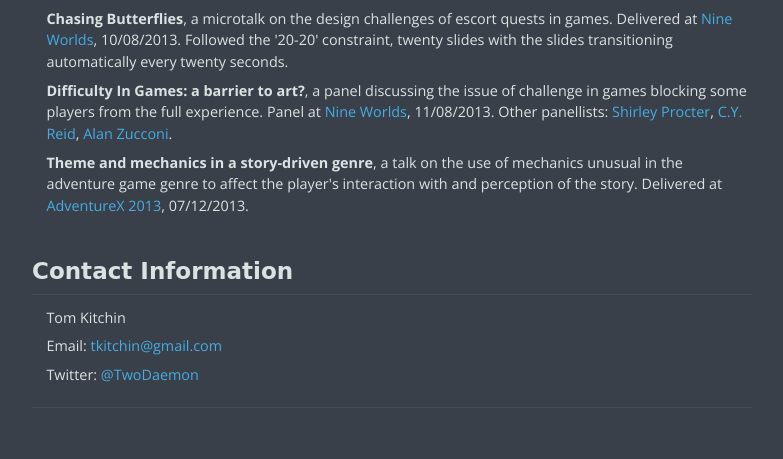
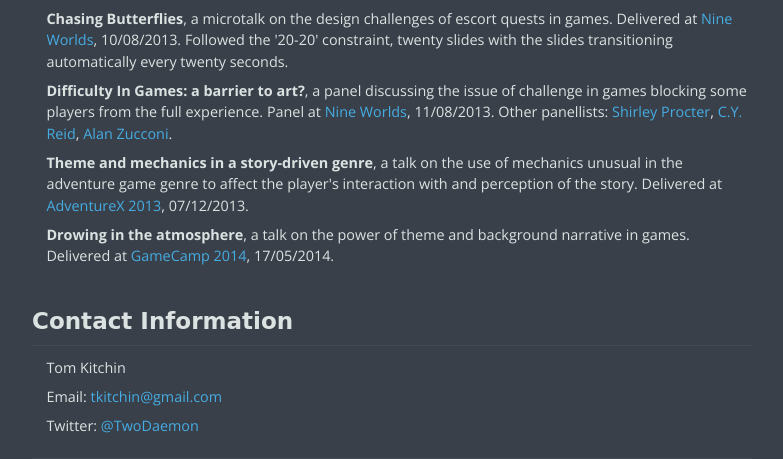
Before and after one commit to TwoDaemon/twodaemon, a Flask app: template twodaemon/templates/home.html in a window 1280 px wide. Shown: the part 812-1271 px from the top of the page, without its empty margins (248-1031 px from the left). Before the commit the page ends 1220 px from the top, so only its background shows below. Run offline with Flask 2, Linux system fonts and the light colour scheme; the template is opened without the code that fills it, so the values that code supplies are empty; some web fonts are replaced.

Commit message:
Add entry for talk Drowning in the Atmosphere.

```diff
--- a/twodaemon/templates/home.html
+++ b/twodaemon/templates/home.html
@@ -62,6 +62,10 @@
                 adventure game genre to affect the player's interaction with and perception of the story.
                 Delivered at <a href="http://www.screen7.co.uk/adventurex/">AdventureX 2013</a>, 07/12/2013.
             </li>
+            <li>
+                <strong>Drowing in the atmosphere</strong>, a talk on the power of theme and background narrative in games.
+                Delivered at <a href="http://gamecamp.org.uk">GameCamp 2014</a>, 17/05/2014.
+            </li>
         </ul>
     </section>
 
```
